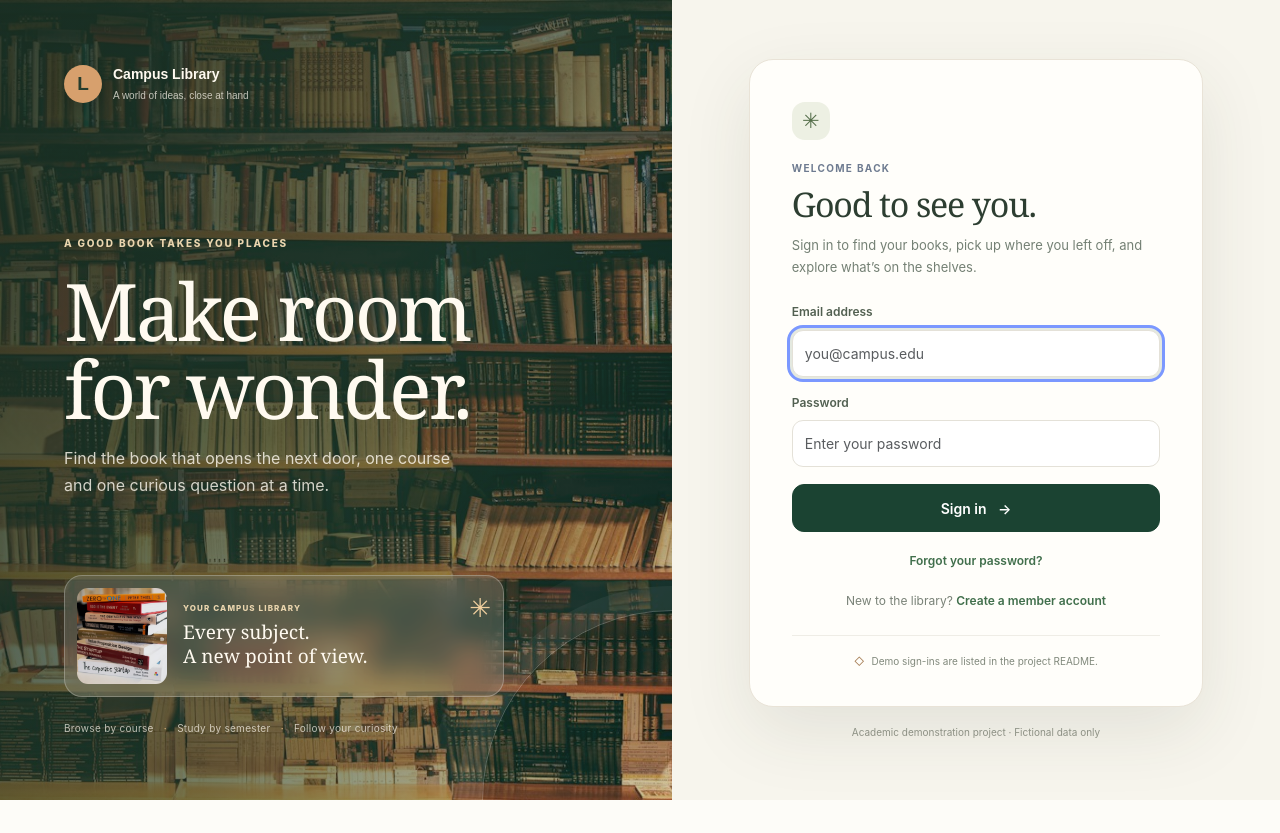
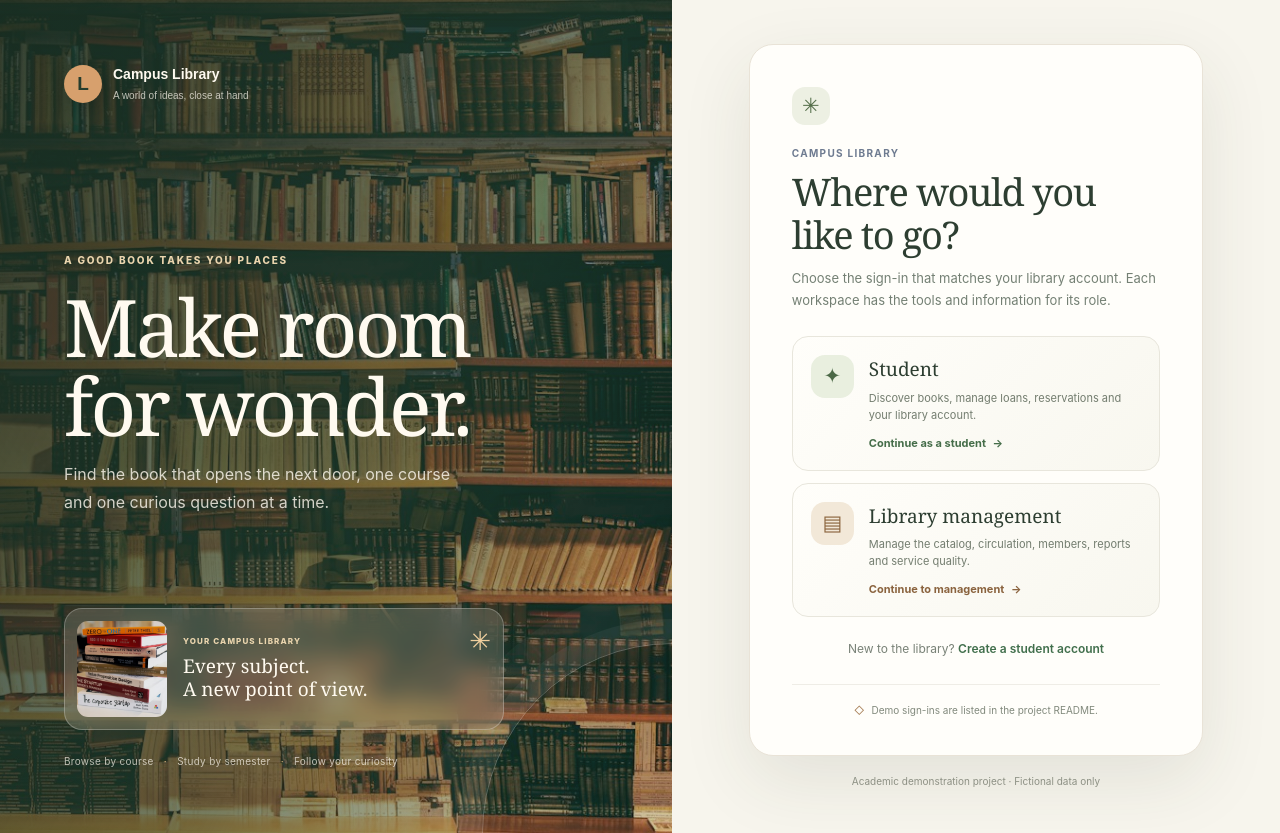
Before and after one commit to TECHYBOY1529/LIBRARY-MANAGEMENT-SYSTEM, a Flask app: page /login in a window 1280 px wide. Before the commit the page ends 800 px from the top, so only its background shows below. Run offline with Flask 3, Linux system fonts and the light colour scheme; parts of the project's set-up code (start-up, migrations or seed data) failed here and were passed over; some libraries are stand-ins or nearby versions.

Commit message:
Add role-specific student and staff sign-in

```diff
--- a/library_app/auth.py
+++ b/library_app/auth.py
@@ -6,7 +6,7 @@ from datetime import timedelta, timezone
 from email.message import EmailMessage
 from urllib.parse import urlsplit
 
-from flask import Blueprint, current_app, flash, redirect, render_template, request, session, url_for
+from flask import Blueprint, abort, current_app, flash, redirect, render_template, request, session, url_for
 from flask_login import current_user, login_required, login_user, logout_user
 from sqlalchemy.exc import IntegrityError
 
@@ -93,16 +93,28 @@ def register():
     return render_template("auth/register.html")
 
 
-@bp.route("/login", methods=["GET", "POST"])
+@bp.route("/login", defaults={"account_type": None}, methods=["GET", "POST"])
+@bp.route("/login/<string:account_type>", methods=["GET", "POST"])
 @limiter.limit("10 per minute", methods=["POST"])
-def login():
+def login(account_type):
     if current_user.is_authenticated:
         return redirect(url_for("main.dashboard"))
+    if account_type not in {None, "student", "management"}:
+        abort(404)
+    if account_type is None:
+        if request.method == "POST":
+            flash("Choose Student or Library management before signing in.", "info")
+        return render_template("auth/login_choice.html")
+
     if request.method == "POST":
         email = request.form.get("email", "").strip().lower()
         password = request.form.get("password", "")
         user = User.query.filter_by(email=email, active=True).first()
-        if len(password) <= 256 and user and user.check_password(password):
+        role_allowed = (
+            (account_type == "student" and user and user.role == "member")
+            or (account_type == "management" and user and user.role in {"admin", "quality_manager"})
+        )
+        if len(password) <= 256 and user and role_allowed and user.check_password(password):
             session.clear()
             login_user(user, remember=False, fresh=True)
             session["_auth_version"] = user.auth_version
@@ -116,7 +128,7 @@ def login():
                 return redirect(next_url)
             return redirect(url_for("main.dashboard"))
         flash("Email or password was not recognized.", "danger")
-    return render_template("auth/login.html")
+    return render_template("auth/login.html", account_type=account_type)
 
 
 @bp.route("/password-reset", methods=["GET", "POST"])
--- a/library_app/static/css/app.css
+++ b/library_app/static/css/app.css
@@ -752,7 +752,39 @@ h1 { font-weight:600; }
 :root[data-theme="dark"] .auth-card h1 { color:#edf2e8; }
 :root[data-theme="dark"] .auth-card label { color:#cfdbce; }
 :root[data-theme="dark"] .auth-demo-note { border-color:#3b493d; }
+:root[data-theme="dark"] .login-role-card { color:#e4ece2; border-color:#39483b; background:linear-gradient(135deg,#202e25,#1d2921); }
+:root[data-theme="dark"] .login-role-card:hover { color:#eff4eb; border-color:#61725e; }
+:root[data-theme="dark"] .login-role-copy small { color:#bdc9bb; }
+:root[data-theme="dark"] .login-role-copy b { color:#b9d0ab; }
+:root[data-theme="dark"] .management-role .login-role-copy b { color:#e0bb8d; }
+:root[data-theme="dark"] .login-role-icon { color:#d6e6cb; background:#344532; }
+:root[data-theme="dark"] .management-role .login-role-icon { color:#ebc794; background:#453a2d; }
+/* Distinct student and library-team entry points. */
+.login-choice-card { width:min(100%,580px); }
+.login-choice-card h1 { max-width:470px; font-size:clamp(28px,3vw,38px); }
+.login-choice-card > .muted { max-width:470px; }
+.login-role-grid { display:grid; gap:12px; margin-top:25px; }
+.login-role-card { display:flex; align-items:flex-start; gap:15px; padding:18px; border:1px solid #e8e6dc; border-radius:16px; background:linear-gradient(135deg,#fffefa,#f8f7ef); color:#2d3e31; text-decoration:none; transition:transform .2s ease,box-shadow .2s ease,border-color .2s ease; }
+.login-role-card:hover { transform:translateY(-3px); border-color:#cbd4bc; box-shadow:0 14px 28px rgba(45,59,43,.1); color:#2d3e31; }
+.login-role-card:focus-visible,.auth-back-link:focus-visible { outline:3px solid #6b8a61; outline-offset:3px; }
+.login-role-icon { flex:none; display:grid; place-items:center; width:43px; height:43px; border-radius:14px; background:#e9efdf; color:#4b6846; font-size:21px; }
+.management-role .login-role-icon { background:#f2e8d8; color:#8b653e; }
+.login-role-copy { display:flex; flex:1; flex-direction:column; gap:5px; min-width:0; }
+.login-role-copy strong { font-family:Georgia,"Times New Roman",serif; font-size:19px; font-weight:500; }
+.login-role-copy small { color:#737d6f; font-size:11px; line-height:1.55; }
+.login-role-copy b { margin-top:6px; color:#456d49; font-size:11px; }
+.login-role-copy b span { padding-left:4px; }
+.management-role .login-role-copy b { color:#8a633e; }
+.login-choice-register { margin-top:22px!important; }
+.auth-back-link { display:inline-flex; align-items:center; gap:7px; margin:-8px 0 19px; color:#677464; font-size:11px; font-weight:650; text-decoration:none; }
+.auth-back-link:hover { color:#355b3c; }
+@media (max-width:720px) {
+  .login-choice-card { padding:29px 22px 25px; }
+  .login-role-card { padding:15px; }
+}
 @media (prefers-reduced-motion:reduce) {
   .dashboard-hero-note { animation:none!important; transform:none; }
   .book-pin,.book-pin-photo img,.pin-photo-action,.dashboard-hero-primary { transition:none!important; }
+  .login-role-card { transition:none; }
+  .login-role-card:hover { transform:none; }
 }
--- a/library_app/templates/auth/login.html
+++ b/library_app/templates/auth/login.html
@@ -1,4 +1,20 @@
-{% extends 'base.html' %}{% block title %}Sign in · Campus Library{% endblock %}
-{% block auth_content %}<section class="auth-card login-card"><div class="auth-card-mark" aria-hidden="true">✳</div><div class="eyebrow">WELCOME BACK</div><h1>Good to see you.</h1><p class="muted">Sign in to find your books, pick up where you left off, and explore what’s on the shelves.</p>
-<form method="post" class="form-grid"><input type="hidden" name="csrf_token" value="{{ csrf_token() }}"><label>Email address<input type="email" name="email" required autocomplete="username" class="form-control" autofocus placeholder="you@campus.edu"></label><label>Password<input type="password" name="password" required autocomplete="current-password" class="form-control" placeholder="Enter your password"></label><button class="btn btn-primary btn-lg w-100" type="submit">Sign in <span aria-hidden="true">→</span></button></form>
-<p class="auth-link"><a href="{{ url_for('auth.password_reset_request') }}">Forgot your password?</a></p><p class="auth-link">New to the library? <a href="{{ url_for('auth.register') }}">Create a member account</a></p><p class="auth-demo-note"><span aria-hidden="true">◇</span> Demo sign-ins are listed in the project README.</p></section>{% endblock %}
+{% extends 'base.html' %}
+{% block title %}{% if account_type == 'management' %}Library management sign in{% else %}Student sign in{% endif %} · Campus Library{% endblock %}
+{% block auth_content %}
+<section class="auth-card login-card">
+  <a class="auth-back-link" href="{{ url_for('auth.login', next=request.args.get('next')) }}"><span aria-hidden="true">←</span> Choose account type</a>
+  <div class="auth-card-mark" aria-hidden="true">{% if account_type == 'management' %}▤{% else %}✦{% endif %}</div>
+  <div class="eyebrow">{% if account_type == 'management' %}LIBRARY TEAM{% else %}STUDENT WORKSPACE{% endif %}</div>
+  <h1>{% if account_type == 'management' %}Welcome, library team.{% else %}Good to see you.{% endif %}</h1>
+  <p class="muted">{% if account_type == 'management' %}Sign in to manage books, members, borrowing and library service quality.{% else %}Sign in to discover books, manage your borrowing and explore your course shelves.{% endif %}</p>
+  <form method="post" action="{{ url_for('auth.login', account_type=account_type, next=request.args.get('next')) }}" class="form-grid">
+    <input type="hidden" name="csrf_token" value="{{ csrf_token() }}">
+    <label>Email address<input type="email" name="email" required autocomplete="username" class="form-control" autofocus placeholder="you@campus.edu"></label>
+    <label>Password<input type="password" name="password" required autocomplete="current-password" class="form-control" placeholder="Enter your password"></label>
+    <button class="btn btn-primary btn-lg w-100" type="submit">Sign in to {% if account_type == 'management' %}management{% else %}your library{% endif %} <span aria-hidden="true">→</span></button>
+  </form>
+  <p class="auth-link"><a href="{{ url_for('auth.password_reset_request') }}">Forgot your password?</a></p>
+  {% if account_type == 'student' %}<p class="auth-link">New to the library? <a href="{{ url_for('auth.register') }}">Create a student account</a></p>{% endif %}
+  <p class="auth-demo-note"><span aria-hidden="true">◇</span> Demo sign-ins are listed in the project README.</p>
+</section>
+{% endblock %}
--- /dev/null
+++ b/library_app/templates/auth/login_choice.html
@@ -0,0 +1,22 @@
+{% extends 'base.html' %}
+{% block title %}Choose sign in · Campus Library{% endblock %}
+{% block auth_content %}
+<section class="auth-card login-choice-card" aria-labelledby="loginChoiceTitle">
+  <div class="auth-card-mark" aria-hidden="true">✳</div>
+  <div class="eyebrow">CAMPUS LIBRARY</div>
+  <h1 id="loginChoiceTitle">Where would you like to go?</h1>
+  <p class="muted">Choose the sign-in that matches your library account. Each workspace has the tools and information for its role.</p>
+  <div class="login-role-grid">
+    <a class="login-role-card student-role" href="{{ url_for('auth.login', account_type='student', next=request.args.get('next')) }}">
+      <span class="login-role-icon" aria-hidden="true">✦</span>
+      <span class="login-role-copy"><strong>Student</strong><small>Discover books, manage loans, reservations and your library account.</small><b>Continue as a student <span aria-hidden="true">→</span></b></span>
+    </a>
+    <a class="login-role-card management-role" href="{{ url_for('auth.login', account_type='management', next=request.args.get('next')) }}">
+      <span class="login-role-icon" aria-hidden="true">▤</span>
+      <span class="login-role-copy"><strong>Library management</strong><small>Manage the catalog, circulation, members, reports and service quality.</small><b>Continue to management <span aria-hidden="true">→</span></b></span>
+    </a>
+  </div>
+  <p class="auth-link login-choice-register">New to the library? <a href="{{ url_for('auth.register') }}">Create a student account</a></p>
+  <p class="auth-demo-note"><span aria-hidden="true">◇</span> Demo sign-ins are listed in the project README.</p>
+</section>
+{% endblock %}
```
Also changed, not shown: tests/conftest.py (+3 -1 lines), tests/test_auth_and_roles.py (+58 -3 lines).
